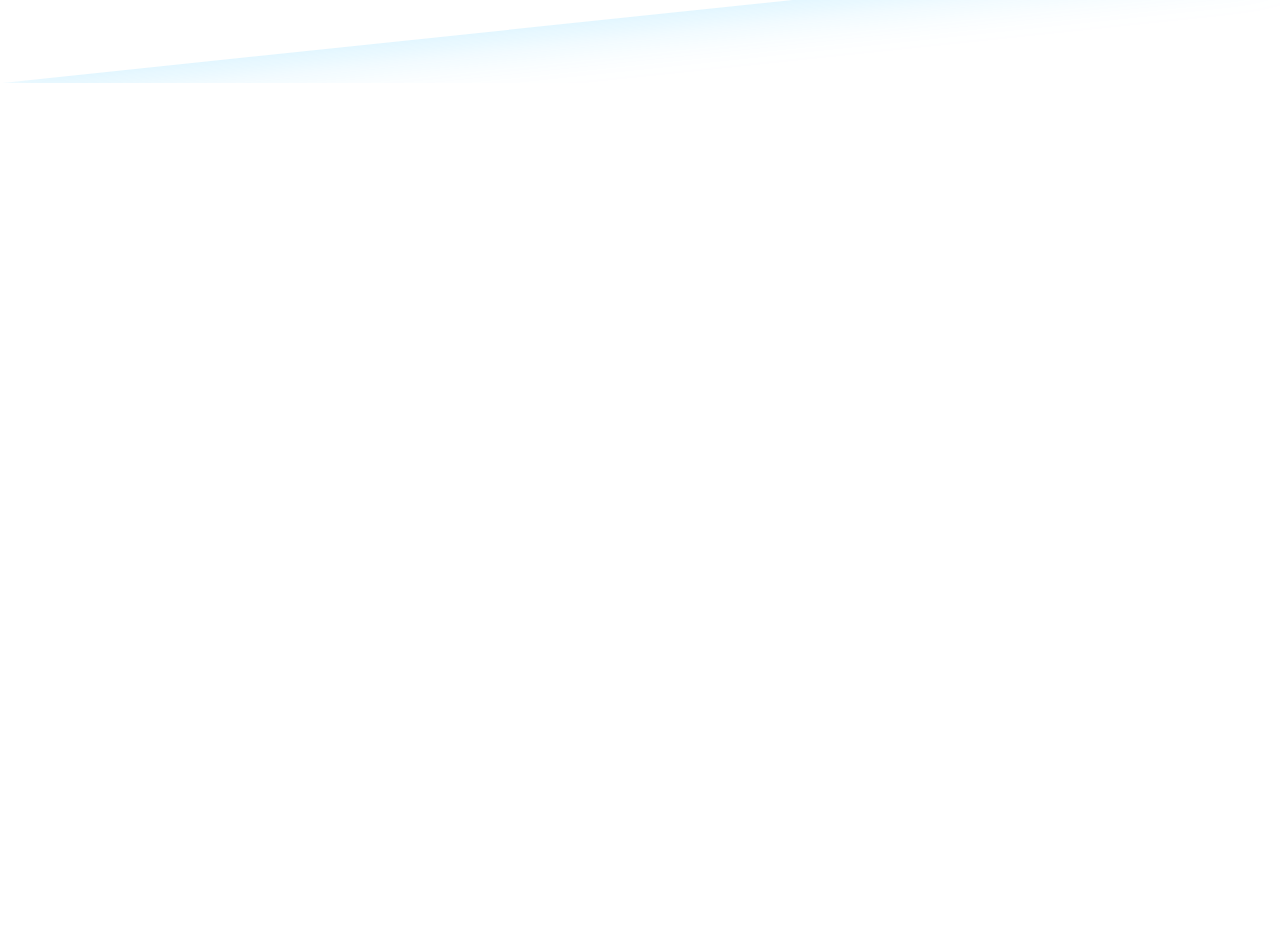
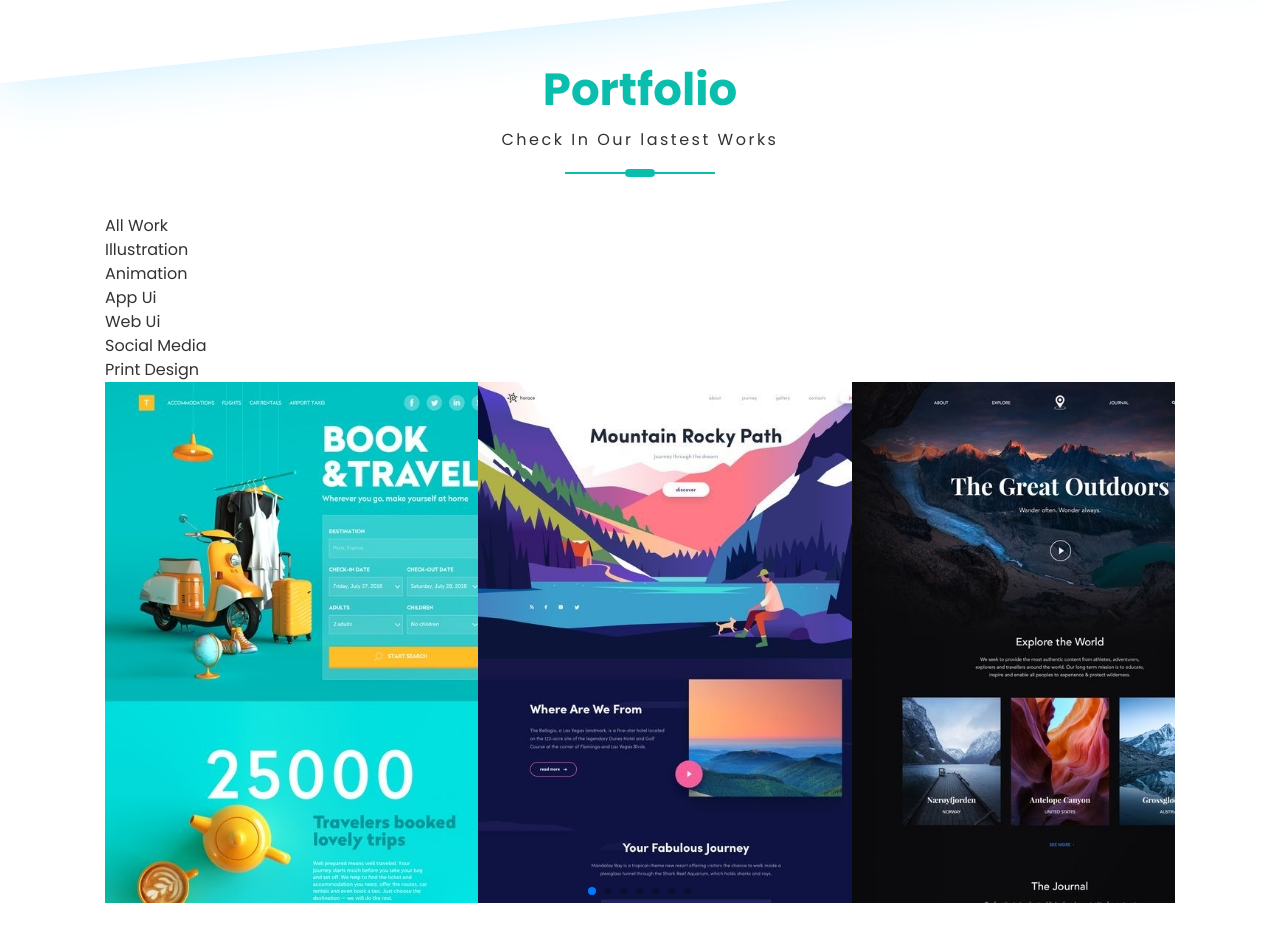
Before and after one commit to amirgh82/CV-project, a React (Create React App) app: page / in a window 1280 px wide. Shown: the part 3700-4642 px from the top of the page. Before the commit the page ends 3783 px from the top, so only its background shows below. Built offline with nearby package versions, Linux system fonts and the light colour scheme.

Commit message:
write Html in portfolio component and add swiper package

```diff
--- a/package.json
+++ b/package.json
@@ -9,6 +9,7 @@
     "react": "^18.2.0",
     "react-dom": "^18.2.0",
     "react-scripts": "5.0.1",
+    "swiper": "^9.3.2",
     "web-vitals": "^2.1.4"
   },
   "scripts": {
--- a/src/components/Portfolio/Portfolio.css
+++ b/src/components/Portfolio/Portfolio.css
@@ -0,0 +1,3 @@
+.portfolio {
+    margin-bottom: 20rem;
+}
--- a/src/components/Portfolio/Portfolio.jsx
+++ b/src/components/Portfolio/Portfolio.jsx
@@ -1,7 +1,76 @@
 import React from 'react'
 import './Portfolio.css'
+import Title from '../Dependencies/Titles/Title'
+import { Swiper, SwiperSlide } from 'swiper/react';
+import { Pagination } from 'swiper';
+import "swiper/css";
+import "swiper/css/pagination";
+
+
+
 export default function Portfolio() {
     return (
-        <div>Portfolio</div>
+        <section className="portfolio">
+            <div className="container">
+                <Title>
+                    {[
+                        'Portfolio',
+                        'Check In Our lastest Works'
+                    ]}
+                </Title>
+                <ul className="portfolio-list">
+                    <li className="portfolio-list__item">All Work</li>
+                    <li className="portfolio-list__item">Illustration</li>
+                    <li className="portfolio-list__item">Animation</li>
+                    <li className="portfolio-list__item">App Ui</li>
+                    <li className="portfolio-list__item">Web Ui</li>
+                    <li className="portfolio-list__item">Social Media</li>
+                    <li className="portfolio-list__item">Print Design</li>
+                </ul>
+
+                <div className="portfolio-content">
+                    <Swiper
+                        onSwiper={(swiper => console.log(swiper))}
+                        modules={[Pagination]}
+                        spaceBetween={50}
+                        slidesPerView={3}
+                        onSlideChange={() => console.log('Slide Chenged')}
+                        pagination={{ clickable: true }}
+                    >
+                        <SwiperSlide>
+                            <img src="/images/portfolio-1.jpg" alt="" />
+                        </SwiperSlide>
+                        <SwiperSlide>
+                            <img src="/images/portfolio-2.jpg" alt="" />
+                        </SwiperSlide>
+
+                        <SwiperSlide>
+                            <img src="/images/portfolio-3.jpg" alt="" />
+                        </SwiperSlide>
+                        <SwiperSlide>
+                            <img src="/images/portfolio-1.jpg" alt="" />
+                        </SwiperSlide>
+                        <SwiperSlide>
+                            <img src="/images/portfolio-2.jpg" alt="" />
+                        </SwiperSlide>
+
+                        <SwiperSlide>
+                            <img src="/images/portfolio-3.jpg" alt="" />
+                        </SwiperSlide>
+                        <SwiperSlide>
+                            <img src="/images/portfolio-1.jpg" alt="" />
+                        </SwiperSlide>
+                        <SwiperSlide>
+                            <img src="/images/portfolio-2.jpg" alt="" />
+                        </SwiperSlide>
+
+                        <SwiperSlide>
+                            <img src="/images/portfolio-3.jpg" alt="" />
+                        </SwiperSlide>
+
+                    </Swiper>
+                </div>
+            </div>
+        </section>
     )
 }
```
Also changed, not shown: 1 other file (tests, documents, lock files or other folders).
